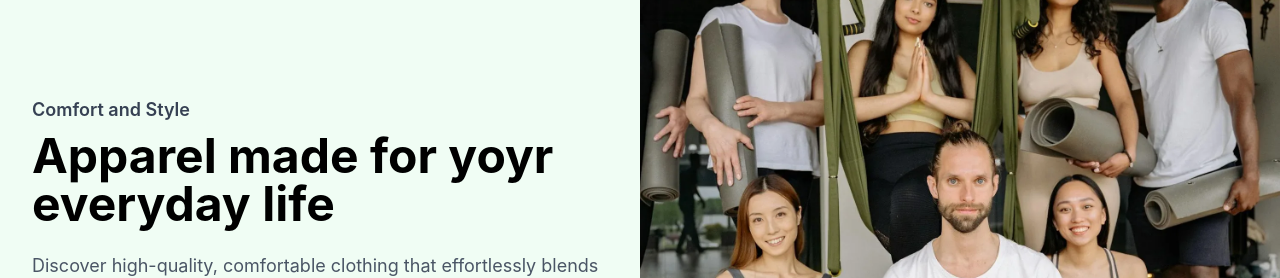
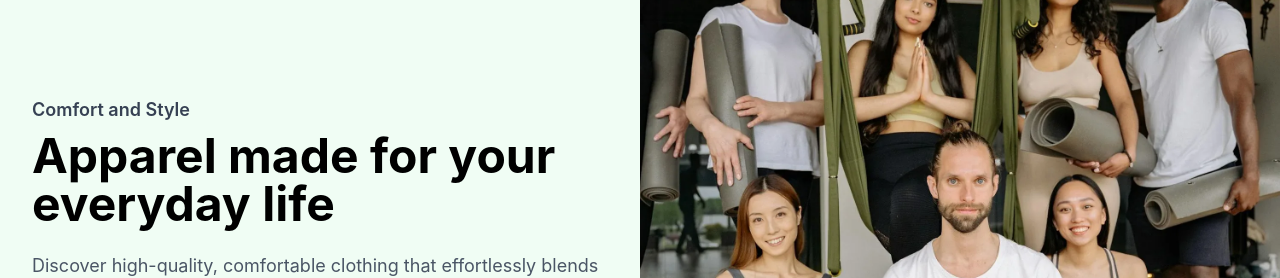
Before and after one commit to MadisoMelese/Rabbit-Collection, a React (Vite) app in the folder frontend/: page / in a window 1280 px wide. Shown: the part 5080-5358 px from the top of the page. Built offline with nearby package versions, Linux system fonts and the light colour scheme.

Commit message:
home jsx updated

```diff
--- a/frontend/src/components/Products/FeaturedCollection.jsx
+++ b/frontend/src/components/Products/FeaturedCollection.jsx
@@ -10,7 +10,7 @@ const FeaturedCollection = () => {
             Comfort and Style
           </h2>
           <h2 className="text-4xl lg:text-5xl font-bold mb-6">
-            Apparel made for yoyr everyday life
+            Apparel made for your everyday life
           </h2>
           <p className="text-lg text-gray-600 mb-6">
             Discover high-quality, comfortable clothing that effortlessly blends
--- a/frontend/src/components/Products/FilterSidebar.jsx
+++ b/frontend/src/components/Products/FilterSidebar.jsx
@@ -215,7 +215,8 @@ const FilterSidebar = () => {
             <label className="flex items-center space-x-2 cursor-pointer">
               <input
                 value={brand}
-                checked={filters.brand===brand}
+                checked={filters.brand.includes(brand)}
+
                 onChange={handleFilterChange}
                 name="brand"
                 type="checkbox"
@@ -237,8 +238,8 @@ const FilterSidebar = () => {
           value={priceRange}
           onChange={handleFilterChange}
           checked={filters.priceRange===priceRange}
+
           type="range"
-          // checked={filters.priceRange===priceRange}
           name="priceRange"
           min={0}
           max={100}
```
Also changed, not shown: frontend/src/pages/Home.jsx (line endings or trailing spaces).
